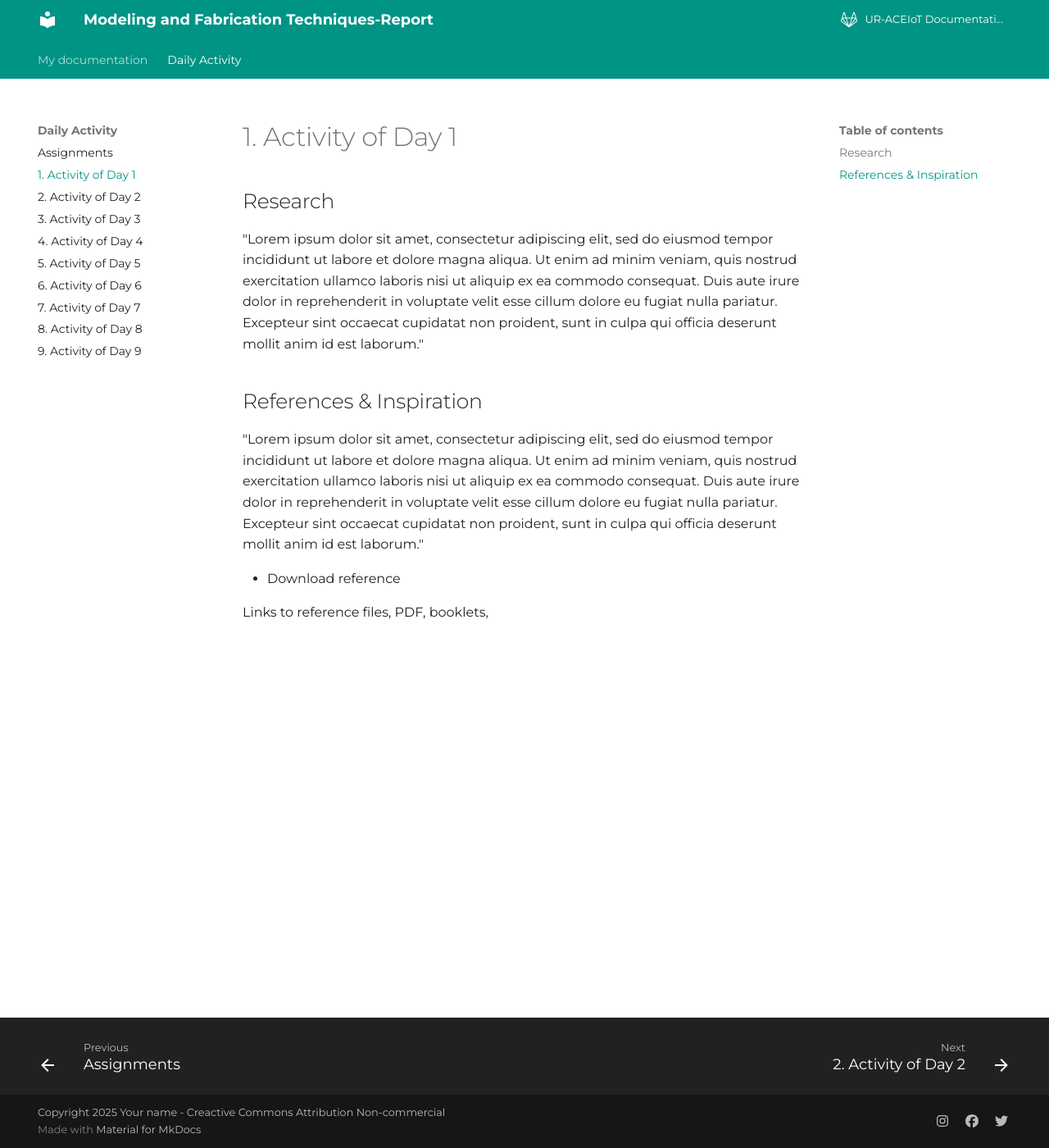
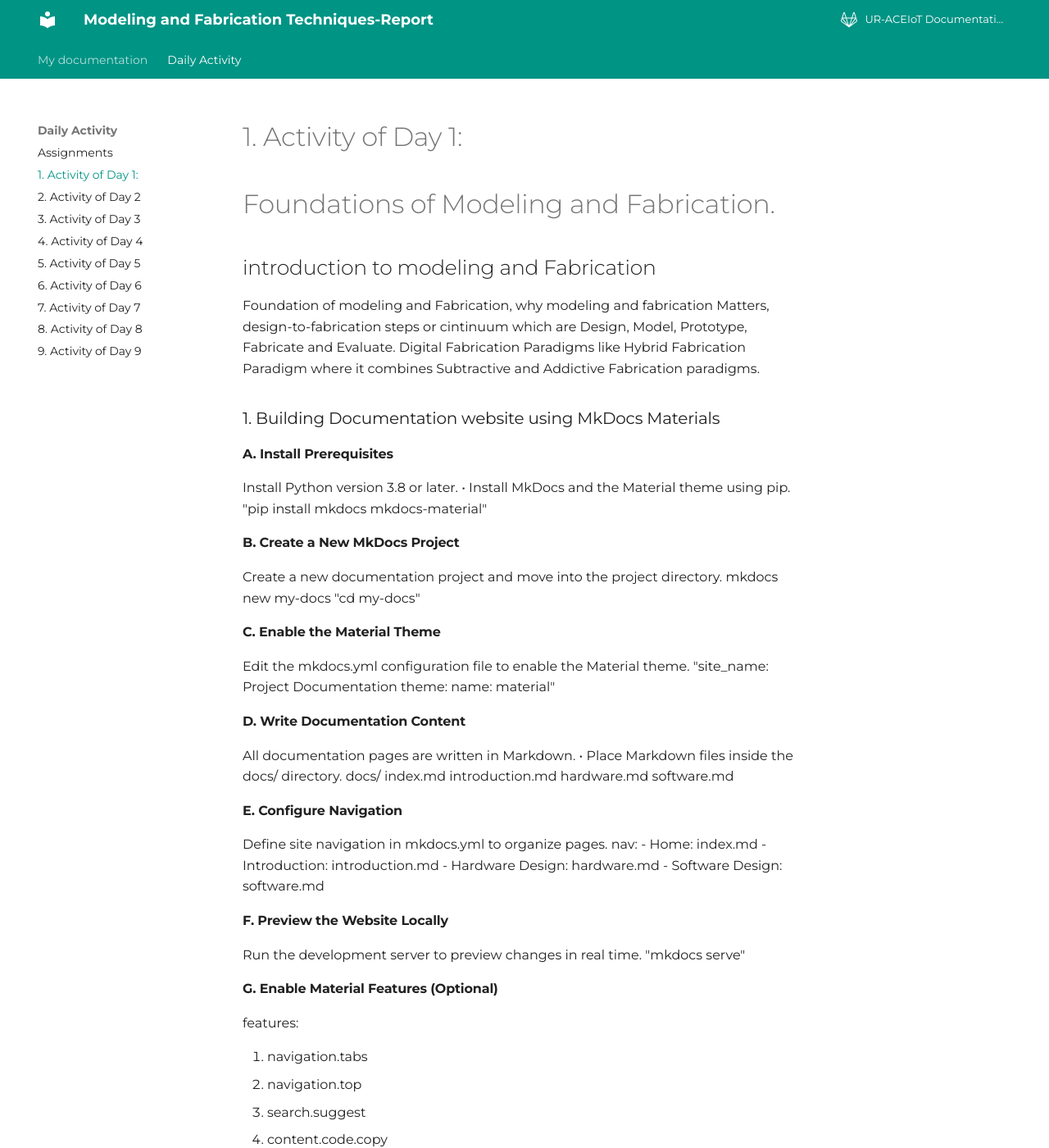
Before and after one commit to izesa/Modeling-and-Fabrication-Techniques, an MkDocs documentation site: the page built from docs/Daily-Activity/day_1.md, in a window 1280 px wide and 1400 px high. Shown: the whole window at 82% size. Built offline with MkDocs 1.6.1 and Material for MkDocs 9.7.7, drawn with Linux system fonts in a browser that asks for light colours; some of the changed text lies outside the part shown.

Commit message:
modified:   docs/Daily-Activity/day_1.md

```diff
--- a/docs/Daily-Activity/day_1.md
+++ b/docs/Daily-Activity/day_1.md
@@ -1,14 +1,51 @@
-# 1. Activity of Day 1
+# 1. Activity of Day 1:
 
-## Research
+# Foundations of Modeling and Fabrication.
 
-"Lorem ipsum dolor sit amet, consectetur adipiscing elit, sed do eiusmod tempor incididunt ut labore et dolore magna aliqua. Ut enim ad minim veniam, quis nostrud exercitation ullamco laboris nisi ut aliquip ex ea commodo consequat. Duis aute irure dolor in reprehenderit in voluptate velit esse cillum dolore eu fugiat nulla pariatur. Excepteur sint occaecat cupidatat non proident, sunt in culpa qui officia deserunt mollit anim id est laborum."
+## introduction to modeling and Fabrication
+Foundation of modeling and Fabrication, why modeling and fabrication Matters, design-to-fabrication steps or cintinuum which are Design, Model, Prototype, Fabricate and Evaluate. Digital Fabrication Paradigms like Hybrid Fabrication Paradigm where it combines Subtractive and Addictive Fabrication paradigms.
 
-## References & Inspiration
+### 1. Building Documentation website using MkDocs Materials
 
-"Lorem ipsum dolor sit amet, consectetur adipiscing elit, sed do eiusmod tempor incididunt ut labore et dolore magna aliqua. Ut enim ad minim veniam, quis nostrud exercitation ullamco laboris nisi ut aliquip ex ea commodo consequat. Duis aute irure dolor in reprehenderit in voluptate velit esse cillum dolore eu fugiat nulla pariatur. Excepteur sint occaecat cupidatat non proident, sunt in culpa qui officia deserunt mollit anim id est laborum."
+#### A. Install Prerequisites
+Install Python version 3.8 or later. • Install MkDocs and the Material theme using pip. "pip install mkdocs mkdocs-material"
 
+#### B. Create a New MkDocs Project
+Create a new documentation project and move into the project directory. mkdocs new my-docs "cd my-docs"
 
-* Download reference
+#### C. Enable the Material Theme
+Edit the mkdocs.yml configuration file to enable the Material theme. "site_name: Project Documentation theme: name: material"
 
-Links to reference files, PDF, booklets,
+#### D. Write Documentation Content
+All documentation pages are written in Markdown. • Place Markdown files inside the docs/ directory. docs/ index.md introduction.md hardware.md software.md
+
+#### E. Configure Navigation
+Define site navigation in mkdocs.yml to organize pages. nav: - Home: index.md - Introduction: introduction.md - Hardware Design: hardware.md - Software Design: software.md
+
+#### F. Preview the Website Locally
+Run the development server to preview changes in real time. "mkdocs serve"
+
+#### G. Enable Material Features (Optional)
+features:
+
+1. navigation.tabs
+2. navigation.top
+3. search.suggest
+4. content.code.copy
+
+#### H. Add Recommended Markdown Extensions
+markdown_extensions:
+
+1. admonition
+2. toc: permalink: true
+3. pymdownx.superfences
+4. pymdownx.highlight
+
+#### I. Build the Static Website
+Generate the static site files. "mkdocs build"
+
+#### J. Deploy the Documentation Website
+Deploy to GitHub Pages using MkDocs built-in support. • Alternatively deploy to Netlify, Vercel, or a local server. "mkdocs gh-deploy"
+
+## Takehome
+to be Able to create a website page via Github Page that documents every activity done in every work performed during this Lessons.
```
